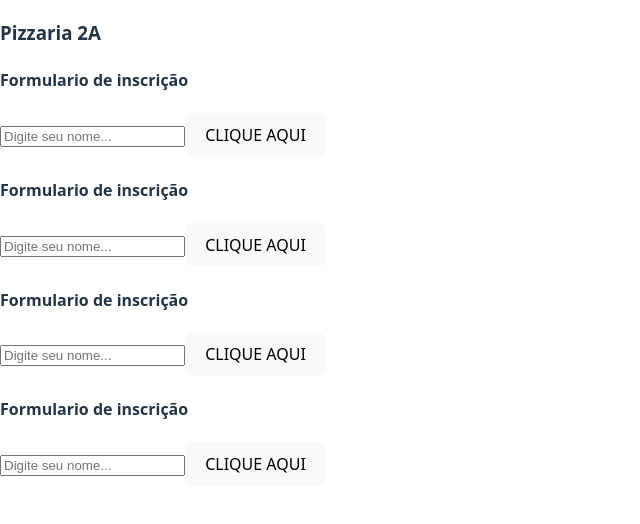
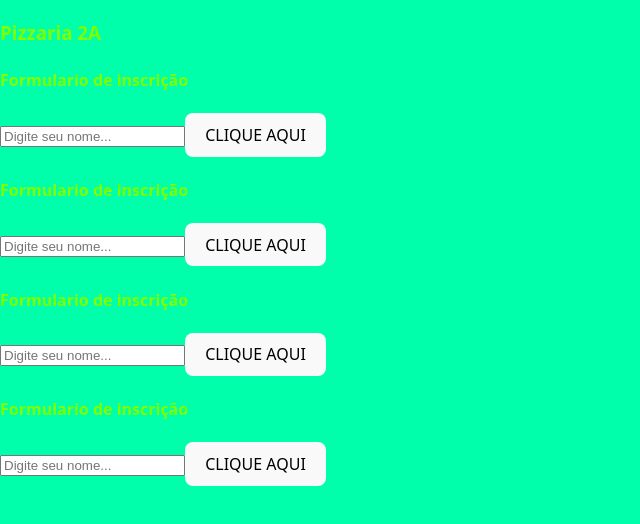
Before and after one commit to Giulia1211/pizzaria2a2025, a React (Vite) app: page / in a window 1280 px wide. Shown: the top 524 px of the page, without its empty margins (0-640 px from the left). Built offline with nearby package versions, Linux system fonts and the light colour scheme.

Commit message:
vercel alterações

```diff
--- a/src/index.css
+++ b/src/index.css
@@ -28,6 +28,8 @@ body {
   place-items: start;
   min-width: 320px;
   min-height: 100vh;
+  background-color: rgb(0, 255, 170);
+  color:chartreuse
 }
 
 h1 {
```
